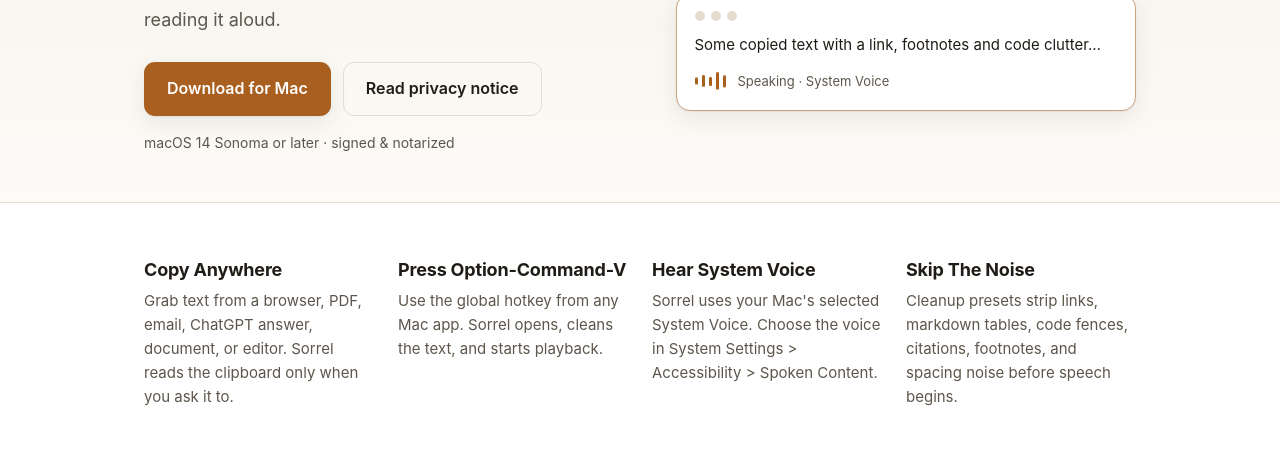
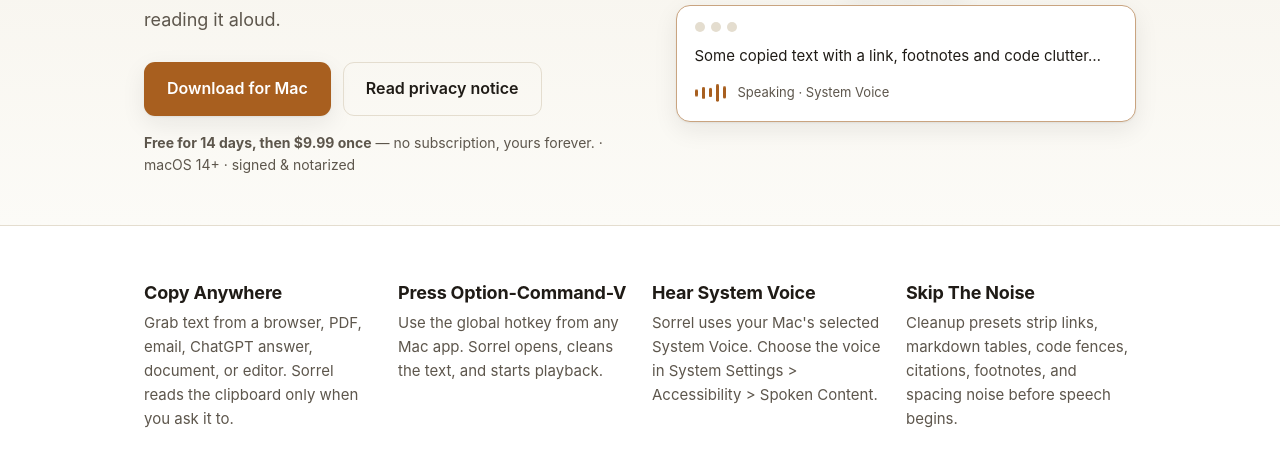
Before and after one commit to CodeMonkeyDonkey/sorrel-app, a plain HTML site: page index.html in a window 1280 px wide. Shown: the part 324-787 px from the top of the page. Drawn offline with Linux system fonts and the light colour scheme.

Commit message:
Update landing page: free-trial + price line

```diff
--- a/index.html
+++ b/index.html
@@ -32,7 +32,7 @@
             Read privacy notice
           </a>
         </div>
-        <p class="hero-note">macOS 14 Sonoma or later · signed &amp; notarized</p>
+        <p class="hero-note"><strong>Free for 14 days, then $9.99 once</strong> — no subscription, yours forever. · macOS 14+ · signed &amp; notarized</p>
       </div>
 
       <!-- Self-contained CSS mockup of the workflow. Replace with a real
```
